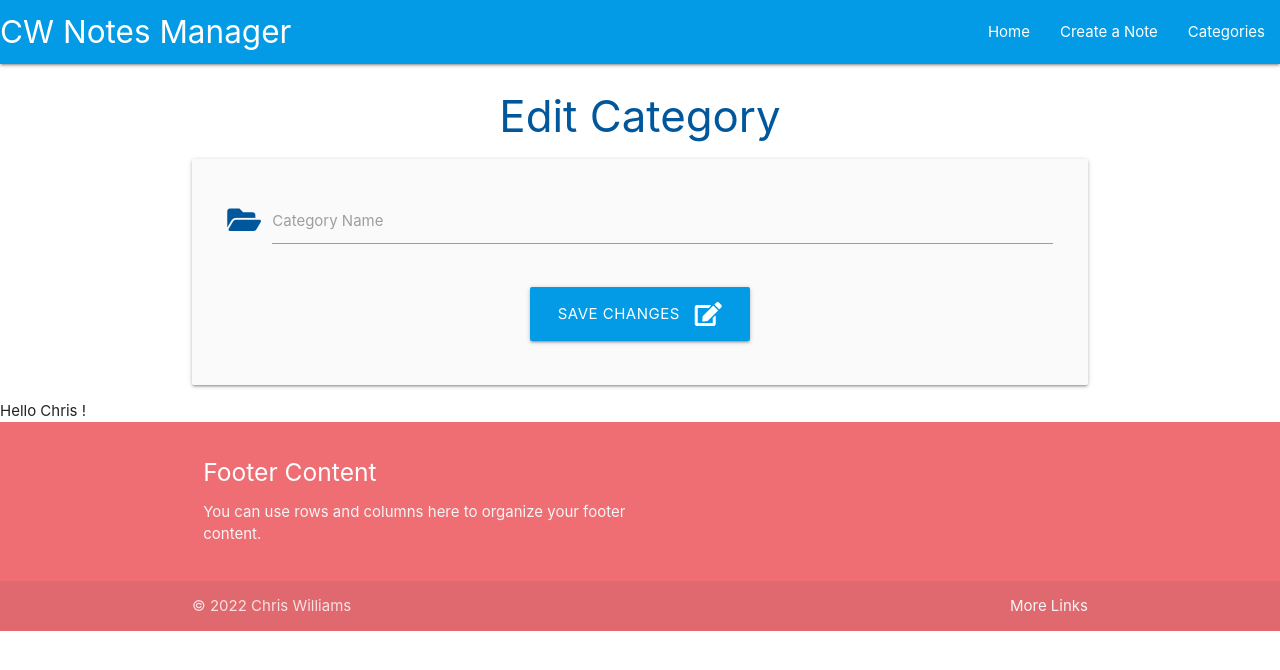
After one commit to cwill83247/task_mini_project, a Flask app: template taskmanager/templates/edit_category.html in a window 1280 px wide. The commit adds this page. Shown: the top 670 px of the page. Run offline with Flask 2, Linux system fonts and the light colour scheme; the template is opened without the code that fills it, so the values that code supplies are empty.

Commit message:
Add: Addign the edit functionality

```diff
--- a/taskmanager/templates/base.html
+++ b/taskmanager/templates/base.html
@@ -18,7 +18,7 @@
 <header>
   <nav class="light-blue darken-1">
     <div class="nav-wrapper">
-      <a href="{{url_for('home')}}" class="brand-logo">Notes Manager</a>
+      <a href="{{url_for('home')}}" class="brand-logo">CW Notes Manager</a>
       <a href="#" data-target="mobile-demo" class="sidenav-trigger"><i class="fas fa-bars">menu</i></a>        <!--i class is referencing font awesome icons-->
       <ul class="right hide-on-med-and-down">
         <li><a href="{{url_for('home')}}">Home</a></li>                                     <!-- need to ref url 'home' is part of our routes.py we do it in this way due to the flask framework-->
--- a/taskmanager/templates/categories.html
+++ b/taskmanager/templates/categories.html
@@ -11,19 +11,21 @@
     </div>
 </div>
 <div class="row">
+  {% for category in categories %}                  <!-- for each category from our catgories function (in routes.py linked ot this html page so the function can be used ) create a card -->
     <div class="col s12 m6 l3">                        <!-- s12 means 100% , m6 so medium devices 50%  and l3 is large devcies 25% of 12 so 4 cards -->
       <div class="card blue-grey darken-1">
         <div class="card-content white-text">
-          <span class="card-title">Card Title</span>
+          <span class="card-title">{{category.category_name}}</span>               <!--  so displays from the category table, the contentsof the field category_name-->
           <p>I am a very simple card. I am good at containing small bits of information.
           I am convenient because I require little markup to use effectively.</p>
         </div>
         <div class="card-action">
-          <a href="#" class="btn green accent-4">Edit</a>
+          <a href="{{ url_for('edit_category', category_id=category.id)}}" class="btn green accent-4">Edit</a>     <!--as well as call the edit category url, we are passing it the category id -->
           <a href="#" class="btn red">Delete</a>
         </div>
       </div>
     </div>
+    {% endfor %}
   </div>
 
 {% endblock %}
--- /dev/null
+++ b/taskmanager/templates/edit_category.html
@@ -0,0 +1,27 @@
+{% extends "base.html" %}
+{% block content %}
+
+<h3 class="light-blue-text text-darken-4 center-align">Edit Category</h3>
+
+<div class="row card-panel grey lighten-5">                                                  <!--from materialize-->
+    <form class="col s12" method="POST" action="{{ url_for('edit_category', category_id=category.id) }}">                <!--from materialize   and then points to the fUNCTION add_category-->
+        <!-- category name -->
+        <div class="row">
+            <div class="input-field col s12">
+                <i class="fas fa-folder-open prefix light-blue-text text-darken-4"></i>
+                <input id="category_name" name="category_name" value="{{category.category_name  }}" minlength="3" maxlength="25" type="text" class="validate" required>  <!-- this is gettign the value value="{{category.category_name  }}"-->
+                <label for="category_name">Category Name</label>
+            </div>
+        </div>
+        <!-- submit button -->
+        <div class="row">
+            <div class="col s12 center-align">                                      <!-- the col s12 means span 12 columns could change to s6 for example and would span 6 columns-->
+                <button type="submit" class="btn-large light-blue darken-1">
+                    Save Changes <i class="fas fa-edit right"></i>                      <!--from font awesome -->
+                </button>
+            </div>
+        </div>
+    </form>
+</div>
+
+{% endblock %}
```
Also changed, not shown: taskmanager/routes.py (+11 -1 lines).
